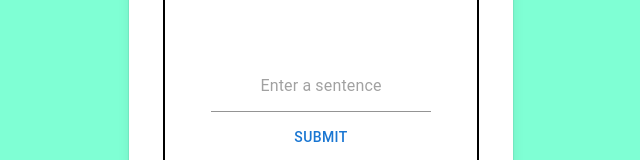
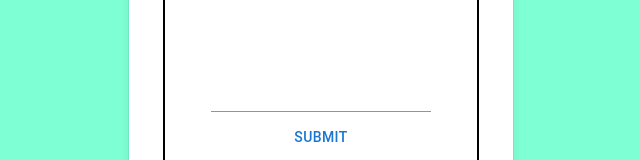
Before and after one commit to Steven-Ou/WordChanger, a Next.js app in the folder word/: page / in a window 1280 px wide. Shown: the part 359-519 px from the top of the page, without its empty margins (319-959 px from the left). Built offline with nearby package versions, Linux system fonts and the light colour scheme.

Commit message:
giving the input color white

```diff
--- a/word/app/page.js
+++ b/word/app/page.js
@@ -57,6 +57,7 @@ export default function Home() {
             },
             input:{
               textAlign:"center",
+              color:"white",
             }
           }}
           >
```
